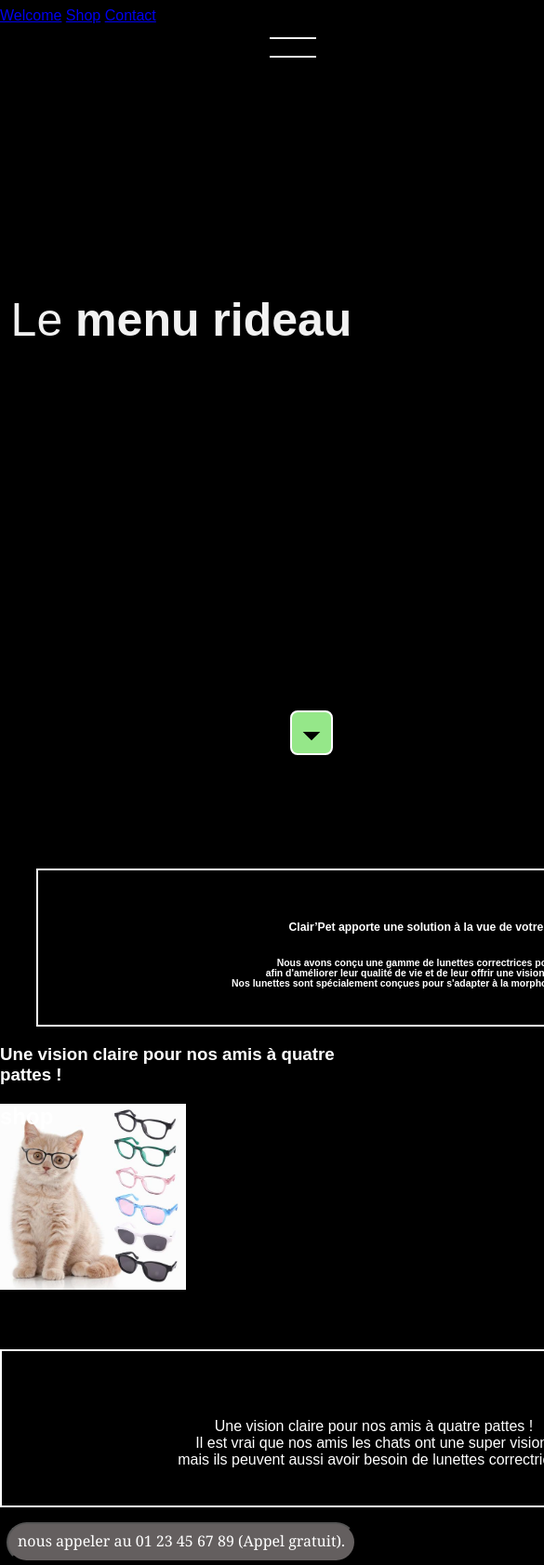
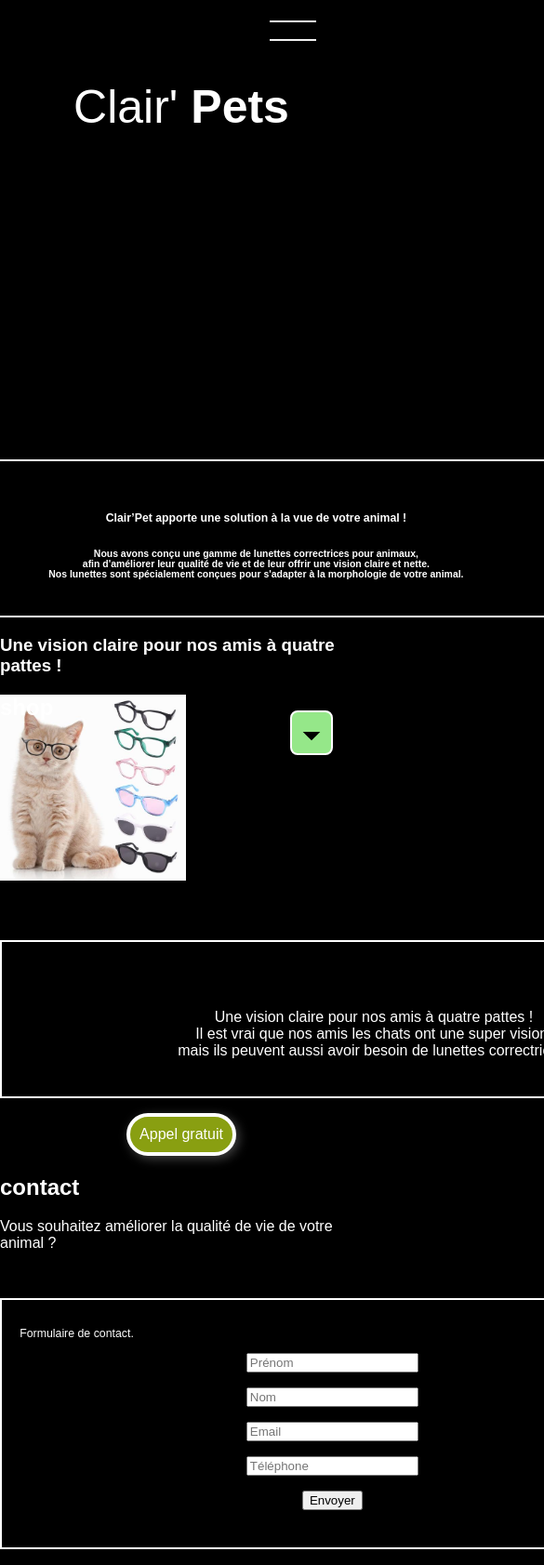
Before and after one commit to MaverickYoan/test_new_repository, a plain HTML site: page projet2/index.html in a window 390 px wide. Shown: the top 1683 px of the page at 93% size, 585 px wide, since content can reach past the window. Drawn offline with Linux system fonts and the light colour scheme; files that its build step writes are made by us from their sources; a web font is replaced by a local one.

Commit message:
script_maj

```diff
--- a/projet2/index.html
+++ b/projet2/index.html
@@ -24,7 +24,7 @@
     <title>Clair'Pets</title>
 </head>
 
-<body>
+<body id="content">
     <!-- Navbar section ------------->
     <nav>
         <a href="#welcome">Welcome</a>
@@ -37,13 +37,13 @@
     </button>
 
     <section class="home">
-        <h1>Le <span>menu rideau</span></h1>
+        <h1 id="welcome">Clair' <span>Pets</span></h1>
     </section>
 
 
     <!-- Welcome section -------------->
     <header>
-        <section id="welcome">
+        <section>
             <div class="welcome">
                 <div class="section-image-chat"></div>
                 <h3>Clair’Pet apporte une solution à la vue de votre animal !</h3>
@@ -71,7 +71,7 @@
             </p>
         </div>
         <div class="btn-container">
-            <button class="btn">nous appeler au 01 23 45 67 89 (Appel gratuit).</button>
+            <button class="btn">Appel gratuit</button>
         </div>
     </section>
 
--- a/projet2/script.js
+++ b/projet2/script.js
@@ -0,0 +1,9 @@
+const burgerButton = document.queryselector(".nav-toggler")
+const navigation = document.queryselector(".nav")
+
+burgerButton.addEventListenner("click", toggleNav)
+
+function toggleNav() {
+    burgerButton.classList.toggle("active")
+    navigation.classList.toggle("active")
+}
--- a/projet2/style.css
+++ b/projet2/style.css
@@ -7,10 +7,10 @@
 
 /*________________blue outline_____________________*/
 
-/*-- créer des outlines sur tous les éléments de la page (permet un debuggage rapide)
+/*  créer des outlines sur tous les éléments de la page (permet un debuggage rapide)
 * {
     border: 1px solid blue;
-} --*/
+}  */
 
 html {
     display: flex;
@@ -22,7 +22,7 @@ html {
 
 /*________________responsive_____________________*/
 
-/*-- responsive --*/
+/*  responsive  */
 @media screen and (max-width: 810px) {
 
     /* * {
@@ -44,7 +44,7 @@ html {
 
 
     /*________________header_____________________*/
-    /*--header, welcome, footer disposition--*/
+    /* header, welcome, footer disposition */
 
     header,
     .welcome,
@@ -92,7 +92,7 @@ html {
 }
 
 /*________________body_____________________*/
-/*-- couleur de fond de la page --*/
+/*  couleur de fond de la page  */
 body {
     width: 100%;
     color: white;
@@ -122,11 +122,11 @@ body {
 }
 
 
-/*________________navbar_____________________*/
-/*--navbar fixe au top de la page web--*/
+/*________________navbar & burger_____________________*/
+/* navbar fixe au top de la page web */
 
 .home {
-    height: 100vh;
+    height: 50vh;
     display: flex;
     justify-content: center;
     align-items: center;
@@ -134,16 +134,17 @@ body {
 
 h1 {
     font-size: 50px;
-    font-weight: 100;
+    font-weight: 50;
     text-align: center;
     color: #f1f1f1;
     margin-bottom: 250px;
 }
 
 h1 span {
-    font-weight: 900;
+    font-weight: 600;
 }
 
+/* position du burger */
 .nav-toggler {
     position: fixed;
     z-index: 100;
@@ -189,8 +190,42 @@ h1 span {
 
 .nav-toggler:hover {
     border-radius: 50%;
-    border: 10px solid rgb(15, 4, 25);
+    border: 10px solid white;
 }
+
+nav {
+    position: fixed;
+    width: 100vw;
+    height: 50vh;
+    display: flex;
+    justify-content: center;
+    align-items: center;
+    flex-direction: column;
+    background: black;
+    top: 0;
+    border-bottom: 1px solid white;
+    /*  cache le menu au dessus de la page  */
+    transform: translateY(-100%);
+    transition: transform 0.3s cubic-bezier (0.73, 0.11, 0.67, 0.84);
+}
+
+nav.active {
+    transform: translate(0);
+}
+
+nav a {
+    font-family: Quicksand, sans-serif;
+    color: white;
+    font-size: 20px;
+    display: block;
+    margin: 0px 0;
+    text-decoration: none;
+}
+
+
+
+
+
 
 
 
@@ -202,10 +237,6 @@ h1 span {
     align-items: center;
 
 }
-
-/*________________burger_____________________*/
-
-/*-- menu burger taille et position --*/
 
 
 
@@ -296,27 +327,28 @@ footer {
     margin-bottom: 3rem;
 }
 
+
 /*_________________flèche retour en haut____________________*/
-/*-- flèche retour en haut --*/
+/*  flèche retour en haut  */
 .back-to-top {
-    /*-- Basic styling --*/
+    /*  Basic styling  */
     background-color: oklch(100% 0 0);
     border: 2px solid currentColor;
     border-radius: 0.5rem;
     display: inline-block;
     padding: 0.3rem;
-    /*-- Hidden by default --*/
+    /*  Hidden by default  */
     position: fixed;
     inset: auto 2rem 2rem auto;
 }
 
-/*-- utiliser la couleur du texte --*/
+/*  utiliser la couleur du texte  */
 .back-to-top:is(:link, :visited) {
     color: currentColor;
     text-decoration: none;
 }
 
-/*-- masquer le texte retour en haut --*/
+/*  masquer le texte retour en haut  */
 .back-to-top span {
     clip: rect(0 0 0 0);
     clip-path: inset(50%);
@@ -329,19 +361,9 @@ footer {
 
 .back-to-top {
     --green: oklch(85.33% 0.15 141.46);
-    --white: oklch(100% 0 0);
-    background-image: linear-gradient(var(--green), var(--white));
 }
 
-.back-to-top {
-    background-image: linear-gradient(var(--green) 0% 50%, var(--white) 50% 100%);
-}
-
-.back-to-top {
-    background-image: linear-gradient(var(--green) 0% var(--white) var(--progress) 100%);
-}
-
-/*-- animation progression de couleur la flèche --*/
+/*  animation progression de couleur la flèche  */
 @keyframes progress {
     0% {
         --progress: 0%;
@@ -352,20 +374,19 @@ footer {
     }
 }
 
-/*-- animation de la flèche --*/
+/*  animation de la flèche  */
 .back-to-top {
     --green: oklch(85.33% 0.15 141.46);
-    --white: oklch(100% 0 0);
-    background-image: linear-gradient(var(--green) 0% var(--white) var(--progress) 100%);
     animation: progress linear;
     animation-timeline: scroll();
 }
 
-/*-- rotation de la flèche --*/
+/*  rotation de la flèche  */
 .back-to-top svg {
     transform: rotate(var(--angle));
 }
 
+/*  propriete de la progression de la fleche  */
 @property --progress {
     syntax: '<percentage>';
     inherits: false;
@@ -429,3 +450,26 @@ footer {
     background: #153814;
     text-decoration: none;
 }
+
+.btn {
+    text-decoration: none;
+    padding: 10px;
+    font-family: arial;
+    font-size: 1em;
+    color: #FFFFFF;
+    background-color: #899F11;
+    border-radius: 24px;
+    -webkit-border-radius: 24px;
+    -moz-border-radius: 24px;
+    border: 4px solid #FFFFFF;
+    box-shadow: 3px 3px 12px #444444;
+    -webkit-box-shadow: 3px 3px 12px #444444;
+    -moz-box-shadow: 3px 3px 12px #444444;
+}
+
+.btn:hover {
+    padding: 10px;
+    box-shadow: 1px 1px 4px #777777;
+    -webkit-box-shadow: 1px 1px 4px #777777;
+    -moz-box-shadow: 1px 1px 4px #777777;
+}
```
Also changed, not shown: 1 other file.
